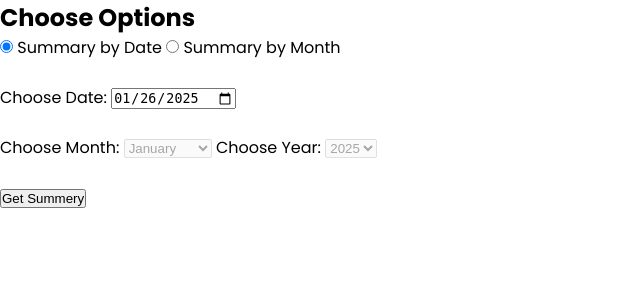
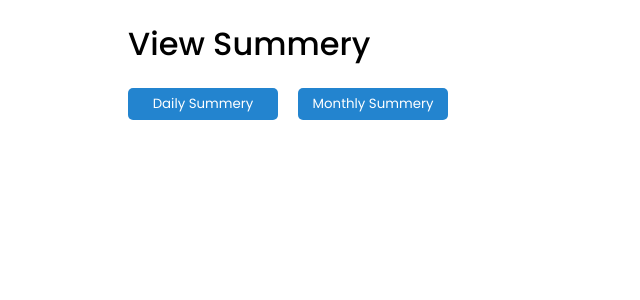
Before and after one commit to devadathsreelayam/mess_app_functional, a Flask app: page /summery in a window 1280 px wide. Shown: the part 56-356 px from the top of the page, without its empty margins (0-640 px from the left). Run offline with Flask 3, Linux system fonts and the light colour scheme.

Commit message:
Update: summery is incorporated in the same file

```diff
--- a/main.py
+++ b/main.py
@@ -47,62 +47,77 @@ def log_meals():
     today = datetime.date.today().strftime("%Y-%m-%d")
     return redirect(url_for('get_by_date', date=today))
 
-@app.route('/summery', methods=['GET'])
+@app.route('/daily_summery', methods=['GET'])
+def daily_summery():
+    if not request.args:
+        return redirect(url_for('summery'))
+
+    date = request.args.get('date')
+    if date:
+        connection = get_db_connection()
+        cursor = connection.cursor()
+        cursor.execute('SELECT COUNT(*) FROM inmates;')
+        inmate_count = cursor.fetchone()[0]
+
+        cursor.execute(
+            """SELECT COUNT(breakfast), COUNT(lunch), COUNT(dinner) FROM mess_logs
+            WHERE log_date = %s;""", (date,)
+        )
+        result = cursor.fetchone()
+        breakfast = result[0]
+        lunch = result[1]
+        dinner = result[2]
+
+        cursor.execute("SELECT COUNT(*) FROM mess_status WHERE in_status = 'in' AND update_date = %s;", (date,))
+        join_count = cursor.fetchone()[0]
+        cursor.close()
+
+        daily_report = {
+            'summery_date': date,
+            'breakfast_count': breakfast,
+            'lunch_count': lunch,
+            'dinner_count': dinner,
+            'join_count': join_count,
+            'inmate_count': inmate_count
+        }
+        print(daily_report)
+
+        return render_template('summery.html', daily_summery=daily_report)
+    else:
+        return jsonify({'error': 'Date is required for date-based requests'}), 400
+
+@app.route('/summery')
 def summery():
+    return render_template('summery.html', daily_summery=None)
+
+@app.route('/monthly_summery', methods=['GET'])
+def monthly_summery():
     if not request.args:
-        return render_template('summery.html')
+        return redirect(url_for('summery'))
 
-    # Extract the 'choose-type' parameter from the query string
-    choose_type = request.args.get('choose-type')
+    month = request.args.get('month')
+    year = request.args.get('year')
 
-    # Handle based on 'choose-type'
-    if choose_type == 'date':
-        # Get the 'date' parameter
-        date = request.args.get('date')
-        if date:
-            connection = get_db_connection()
-            cursor = connection.cursor()
-            cursor.execute('SELECT COUNT(*) FROM inmates;')
-            inmate_count = cursor.fetchone()[0]
+    if month and year:
+        first_date, last_date = get_first_and_last_dates(month, int(year))
+        connection = get_db_connection()
+        cursor = connection.cursor(pymysql.cursors.DictCursor)
 
-            cursor.execute(
-                """SELECT COUNT(breakfast), COUNT(lunch), COUNT(dinner) FROM mess_logs
-                WHERE log_date = %s;""", (date,)
-            )
-            result = cursor.fetchone()
-            breakfast = result[0]
-            lunch = result[1]
-            dinner = result[2]
+        cursor.execute(queries.monthly_summery_query, (first_date, last_date))
 
-            cursor.execute("SELECT COUNT(*) FROM mess_status WHERE in_status = 'in' AND update_date = %s;", (date,))
-            join_count = cursor.fetchone()[0]
+        result = cursor.fetchall()
+        cursor.close()
+        connection.close()
 
-            cursor.close()
+        monthly_report = {
+            'month': month,
+            'year': year,
+            'result': result
+        }
 
-            return render_template('daily_summery.html', summery_date=date, brekfast_count=breakfast, lunch_count=lunch, dinner_count=dinner, join_count=join_count, inmate_count=inmate_count)
-        else:
-            return jsonify({'error': 'Date is required for date-based requests'}), 400
-
-    elif choose_type == 'month':
-        # Get the 'month' and 'year' parameters
-        month = request.args.get('month')
-        year = request.args.get('year')
-        if month and year:
-            first_date, last_date = get_first_and_last_dates(month, int(year))
-            connection = get_db_connection()
-            cursor = connection.cursor(pymysql.cursors.DictCursor)
-
-            cursor.execute(queries.monthly_summery_query, (first_date, last_date))
-
-            result = cursor.fetchall()
-            cursor.close()
-
-            return render_template('monthly_summery.html', month=month, year=year, result=result)
-        else:
-            return jsonify({'error': 'Month and year are required for month-based requests'}), 400
-
-    # If 'choose-type' is invalid or not provided
-    return jsonify({'error': 'Invalid or missing choose-type parameter'}), 400
+        return render_template('summery.html', monthly_summery=monthly_report)
+    else:
+        return jsonify({'error': 'Month and year are required for month-based requests'}), 400
 
 # Fixed route definition: use <string:date> instead of <str:date>
 @app.route('/get_by_date/<string:date>', methods=['GET'])
--- /dev/null
+++ b/static/css/summery.css
@@ -0,0 +1,164 @@
+.container {
+    width: 80%;
+    margin: 0 auto;
+}
+
+h1 {
+    font-weight: 500;
+    margin: 20px 0;
+}
+
+.wrapper {
+    display: flex;
+    flex-direction: row;
+    gap: 20px;
+}
+
+form {
+    width: 100%;
+    max-width: 400px;
+
+    display: flex;
+    flex-direction: column;
+    justify-content: center;
+    gap: 5px;
+}
+
+form h2 {
+    font-weight: 500;
+    font-size: 1.2rem;
+    color: rgb(35, 132, 207);
+    margin-bottom: 10px;
+}
+
+label {
+    font-size: 0.9rem;
+}
+
+.form-control {
+    height: 2rem;
+    padding: 0 10px;
+    border-radius: 5px;
+    border: 2px solid #bbb;
+    font: inherit;
+    font-size: 0.9rem;
+}
+
+.form-control:focus {
+    border: 2px solid transparent;
+    box-shadow: 0 3px 5px 0 rgba(41, 128, 194, 0.2), 0 6px 10px 0 rgba(41, 128, 194, 0.19);
+    outline: 3px solid rgb(41, 128, 194);
+}
+
+@media (max-width: 650px) {
+    .container {
+        width: 90%;
+    }
+
+    .wrapper {
+        flex-direction: column;
+        width: 100%;
+    }
+
+    form {
+        max-width: 100%;
+        width: 100%;
+    }
+
+    .form-control {
+        width: 100%;
+    }
+}
+
+table, tr, td, th {
+    border: 1px solid #333;
+    border-collapse: collapse;
+    padding: 5px;
+}
+
+th {
+    background-color: #212529;
+    color: #fff;
+    font-weight: 500;
+    padding: 10px;
+}
+
+tr:nth-child(even) {
+    background-color: #E9ECEF;
+}
+
+tr:hover td {
+    background-color: #ccced0;
+}
+
+section {
+    margin-bottom: 20px;
+}
+
+.overflow-x {
+    overflow-x: auto;
+}
+
+table#monthly {
+    width: 100%;
+}
+
+table#daily td:nth-child(1) {
+    width: 25ch;
+}
+
+table#daily td:nth-child(2) {
+    width: 13ch;
+}
+
+table#monthly td:not(td:nth-child(2)) {
+    text-align: center;
+}
+
+
+/* Edit inmate popup */
+.popup {
+    display: none;
+    position: fixed;
+    top: 50%;
+    left: 50%;
+    transform: translate(-50%, -50%);
+    z-index: 100;
+    width: 20rem;
+    max-width: 90%;
+    background-color: #ecf9ff;
+    border-radius: 5px;
+    padding: 30px 20px;
+    box-shadow: 8px 8px 10px rgba(0, 0, 0, 0.3);
+}
+
+.popup h2 {
+    margin: 0 0 10px 0;
+    text-align: center;
+}
+
+.btn {
+    width: 150px;
+    background-color: rgb(35, 132, 207);
+    border: 0;
+    height: 2rem;
+    color: #fff;
+    font-family: inherit;
+    border-radius: 5px;
+    cursor: pointer;
+}
+
+form .btn {
+    margin-top: 30px;
+    align-self: center;
+}
+
+#closePopup {
+    position: absolute;
+    top: 10px;
+    right: 10px;
+    cursor: pointer;
+    -webkit-user-select: none; /* Safari */
+    -ms-user-select: none; /* IE 10 and IE 11 */
+    user-select: none; /* Standard syntax */
+}
--- a/templates/summery.html
+++ b/templates/summery.html
@@ -2,20 +2,30 @@
 
 {% block title %}Summary{% endblock %}
 
+{% block styles %}
+    <link rel="stylesheet" href="{{ url_for('static', filename='css/summery.css') }}">
+{% endblock %}
+
 {% block content %}
-<form action="" method="get">
-    <h2>Choose Options</h2>
-    <input type="radio" name="choose-type" id="choose-date" value="date" onclick="chooseByDate()" checked>
-    <label for="choose-date">Summary by Date</label>
+<div class="container">
 
-    <input type="radio" name="choose-type" id="choose-month" value="month" onclick="chooseByMonth()">
-    <label for="choose-month">Summary by Month</label><br><br>
+    <div class="popup" id="dailyPopup">
+        <span class="material-symbols-outlined close-btn" id="closePopup" onclick="closePopup('dailyPopup')">close</span>
+        <form action="/daily_summery" method="get">
+            <h2>Summery by Date</h2>
+            <label for="date">Choose Date: </label>
+            <input type="date" name="date" id="date" class="form-control">
 
-    <label for="date">Choose Date: </label>
-    <input type="date" name="date" id="date"><br><br>
+            <input class="btn" type="submit" value="Get Summery">
+        </form>
+    </div>
 
+    <div class="popup" id="monthlyPopup">
+        <span class="material-symbols-outlined close-btn" id="closePopup" onclick="closePopup('monthlyPopup')">close</span>
+        <form action="/monthly_summery" method="get">
+            <h2>Summery by Month</h2>
             <label for="month">Choose Month: </label>
-    <select name="month" id="month" disabled>
+            <select name="month" id="month" class="form-control">
                 <option value="January">January</option>
                 <option value="February">February</option>
                 <option value="March">March</option>
@@ -30,45 +40,100 @@
                 <option value="December">December</option>
             </select>
 
-    <label for="year">Choose Year: </label>
-    <select name="year" id="year" disabled>
+            <label for="year" style="margin-top: 10px;">Choose Year: </label>
+            <select name="year" id="year" class="form-control">
                 <option value="2025">2025</option>
-    </select><br><br>
+            </select>
 
-    <input type="submit" value="Get Summery">
+            <input class="btn" type="submit" value="Get Summery" style="margin-top: 15px;">
         </form>
+    </div>
+
+    <h1>View Summery</h1>
+
+    <div class="wrapper">
+        <input type="button" class="btn" value="Daily Summery" onclick="showPopup('dailyPopup')">
+        <input type="button" class="btn" value="Monthly Summery" onclick="showPopup('monthlyPopup')">
+    </div>
+
+    {% if daily_summery %}
+    <section class="daily-summery" id="daily-summery">
+        <h1>Daily Summery of {{ daily_summery['summery_date'] }}</h1>
+        <table id="daily">
+            <tr>
+                <th>Category</th>
+                <th>Count</th>
+            </tr>
+            <tr>
+                <td>Breakfast</td>
+                <td>{{ daily_summery['breakfast_count'] }}</td>
+            </tr>
+            <tr>
+                <td>Lunch</td>
+                <td>{{ daily_summery['lunch_count'] }}</td>
+            </tr>
+            <tr>
+                <td>Dinner</td>
+                <td>{{ daily_summery['dinner_count'] }}</td>
+            </tr>
+            <tr>
+                <td>Total Mess In</td>
+                <td>{{ daily_summery['join_count'] }}</td>
+            </tr>
+            <tr>
+                <td>Total Inmates</td>
+                <td>{{ daily_summery['inmate_count'] }}</td>
+            </tr>
+        </table>
+    </section>
+    {% endif %}
+
+    {% if monthly_summery %}
+    <section class="monthly-summery" id="monthly-summery">
+        <h1>Monthly Summery of {{ monthly_summery['month'] }}, {{ monthly_summery['year'] }}</h1>
+        <div class="overflow-x">
+            <table id="monthly">
+                <tr>
+                    <th>Mess No.</th>
+                    <th>Inmate Name</th>
+                    <th>Department</th>
+                    <th>ABLC</th>
+                    <th>Join Count</th>
+                    <th>Guest Count</th>
+                    <th>SG Count</th>
+                </tr>
+
+                {% for row in monthly_summery['result'] %}
+                <tr>
+                    <td>{{ row['mess_no'] }}</td>
+                    <td>{{ row['inmate_name'] }}</td>
+                    <td>{{ row['department'] }}</td>
+                    <td>{{ "ABLC" if row['is_ablc'] else "" }}</td>
+                    <td>{{ row['join_count'] }}</td>
+                    <td>{{ row['guest_count'] }}</td>
+                    <td>{{ row['sg_count'] }}</td>
+                </tr>
+                {% endfor %}
+            </table>
+        </div>
+    </section>
+    {% endif %}
+</div>
 {% endblock %}
 
 {% block scripts %}
 <script>
-    // Set the default date to today's date
-    function setDefaultDate() {
-        const today = new Date();
-        const yyyy = today.getFullYear();
-        const mm = String(today.getMonth() + 1).padStart(2, '0'); // Months are zero-based
-        const dd = String(today.getDate()).padStart(2, '0');
-        const formattedDate = `${yyyy}-${mm}-${dd}`;
-        document.getElementById('date').value = formattedDate;
+    const today = new Date().toISOString().split('T')[0];
+    document.getElementById('date').value = today;
+
+    function showPopup(id) {
+        const popup = document.getElementById(id);
+        popup.style.display = 'block';
     }
 
-    function chooseByDate() {
-        // Enable the date input and disable month/year dropdowns
-        document.getElementById('date').disabled = false;
-        document.getElementById('month').disabled = true;
-        document.getElementById('year').disabled = true;
+    function closePopup(id) {
+        const popup = document.getElementById(id);
+        popup.style.display = 'none';
     }
-
-    function chooseByMonth() {
-        // Enable the month and year dropdowns and disable the date input
-        document.getElementById('date').disabled = true;
-        document.getElementById('month').disabled = false;
-        document.getElementById('year').disabled = false;
-    }
-
-    // Trigger the default selection behavior on page load
-    window.onload = function() {
-        setDefaultDate();
-        chooseByDate();
-    };
 </script>
 {% endblock %}
```
Lines whose indentation alone changed are shown as unchanged.
